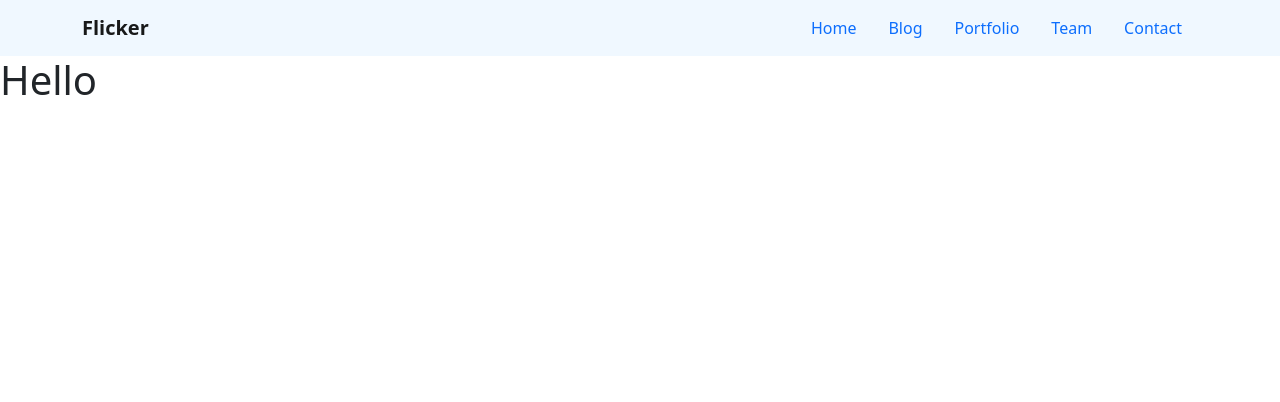
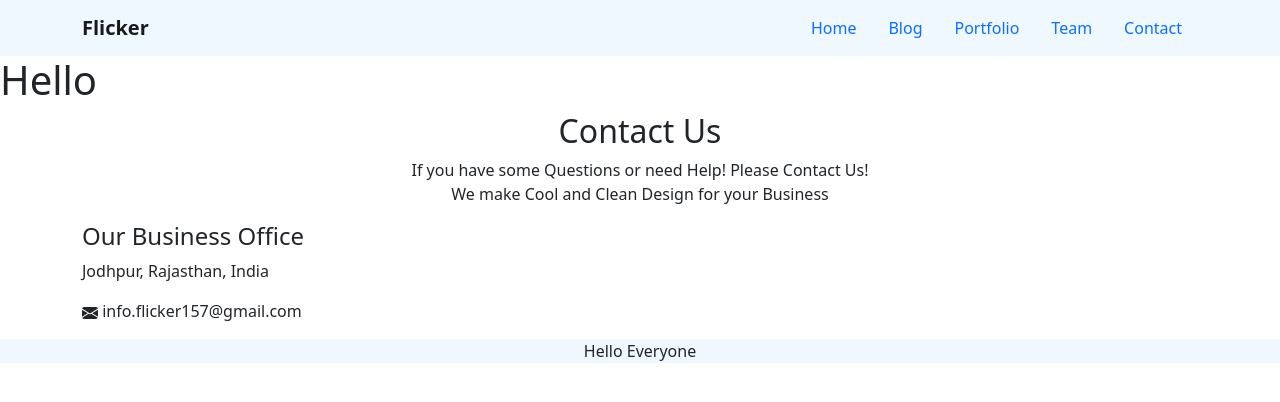
Before and after one commit to Tushar8645/Flicker-Project, a Django app: page / in a window 1280 px wide. Shown: the top 402 px of the page. Run offline with Django 3.2, Linux system fonts and the light colour scheme.

Commit message:
'Update'

```diff
--- a/flicker/home/urls.py
+++ b/flicker/home/urls.py
@@ -1,6 +1,7 @@
 from django.urls import path
-from home.views import HomeView
+from . import views
 
+app_name = 'home'
 urlpatterns = [
-    path('', HomeView.as_view(), name='HomeView')
+    path('', views.HomeView.as_view(), name='HomeView')
 ]
--- a/flicker/home/views.py
+++ b/flicker/home/views.py
@@ -1,4 +1,3 @@
-from django.shortcuts import render
 from django.views import generic
 
 
--- a/flicker/templates/base.html
+++ b/flicker/templates/base.html
@@ -10,14 +10,16 @@
 
     <link rel="stylesheet" href="{% static 'css/style.css' %}">
 
+    <!-- Bootstrap CSS -->
     <link href="https://cdn.jsdelivr.net/npm/bootstrap@5.0.0-beta1/dist/css/bootstrap.min.css" rel="stylesheet"
         integrity="sha384-giJF6kkoqNQ00vy+HMDP7azOuL0xtbfIcaT9wjKHr8RbDVddVHyTfAAsrekwKmP1" crossorigin="anonymous">
 </head>
 
 <body>
+    <!-- Navbar Start -->
     <nav class="navbar navbar-light" style="background-color: aliceblue;">
         <div class="container">
-            <a class="navbar-brand" href="#"><strong>Flicker</strong></a>
+            <a class="navbar-brand" href="{% url 'home:HomeView' %}"><strong>Flicker</strong></a>
 
             <ul class="nav">
                 <li class="nav-item">
@@ -42,6 +44,7 @@
             </ul>
         </div>
     </nav>
+    <!-- Navbar End -->
 
 
     {% block content %}
@@ -49,10 +52,59 @@
     {% endblock content %}
 
 
+    <!-- Contact Us Start -->
+    <section class="dark-bg">
+        <div class="container">
+            <div class="row">
+                <div class="col-lg-12 text-center">
+                    <div class="section-title">
+                        <h2>Contact Us</h2>
 
+                        <p>
+                            If you have some Questions or need Help! Please Contact Us!
+                            <br>
+                            We make Cool and Clean Design for your Business
+                        </p>
+                    </div>
+                </div>
+            </div>
+
+            <div class="row">
+                <div class="col-md-3">
+                    <div class="section-text">
+                        <h4>Our Business Office</h4>
+
+                        <p>Jodhpur, Rajasthan, India</p>
+
+                        <p>
+                            <svg xmlns="http://www.w3.org/2000/svg" width="16" height="16" fill="currentColor"
+                                class="bi bi-envelope-fill" viewBox="0 0 16 16">
+                                <path
+                                    d="M.05 3.555A2 2 0 0 1 2 2h12a2 2 0 0 1 1.95 1.555L8 8.414.05 3.555zM0 4.697v7.104l5.803-3.558L0 4.697zM6.761 8.83l-6.57 4.027A2 2 0 0 0 2 14h12a2 2 0 0 0 1.808-1.144l-6.57-4.027L8 9.586l-1.239-.757zm3.436-.586L16 11.801V4.697l-5.803 3.546z" />
+                            </svg>
+                            info.flicker157@gmail.com
+                        </p>
+                    </div>
+                </div>
+            </div>
+        </div>
+    </section>
+    <!-- Contact Us End -->
+
+
+    <!-- Footer Start -->
+    <footer style="background-color: aliceblue;">
+        <div class="container text-center">
+            <p>Hello Everyone</p>
+        </div>
+    </footer>
+    <!-- Footer End -->
+
+
+    <!-- Bootstrap Bundle -->
     <script src="https://cdn.jsdelivr.net/npm/bootstrap@5.0.0-beta1/dist/js/bootstrap.bundle.min.js"
-        integrity="sha384-ygbV9kiqUc6oa4msXn9868pTtWMgiQaeYH7/t7LECLbyPA2x65Kgf80OJFdroafW"
-        crossorigin="anonymous"></script>
+        integrity="sha384-ygbV9kiqUc6oa4msXn9868pTtWMgiQaeYH7/t7LECLbyPA2x65Kgf80OJFdroafW" crossorigin="anonymous">
+        </script>
 </body>
 
 </html>
```
